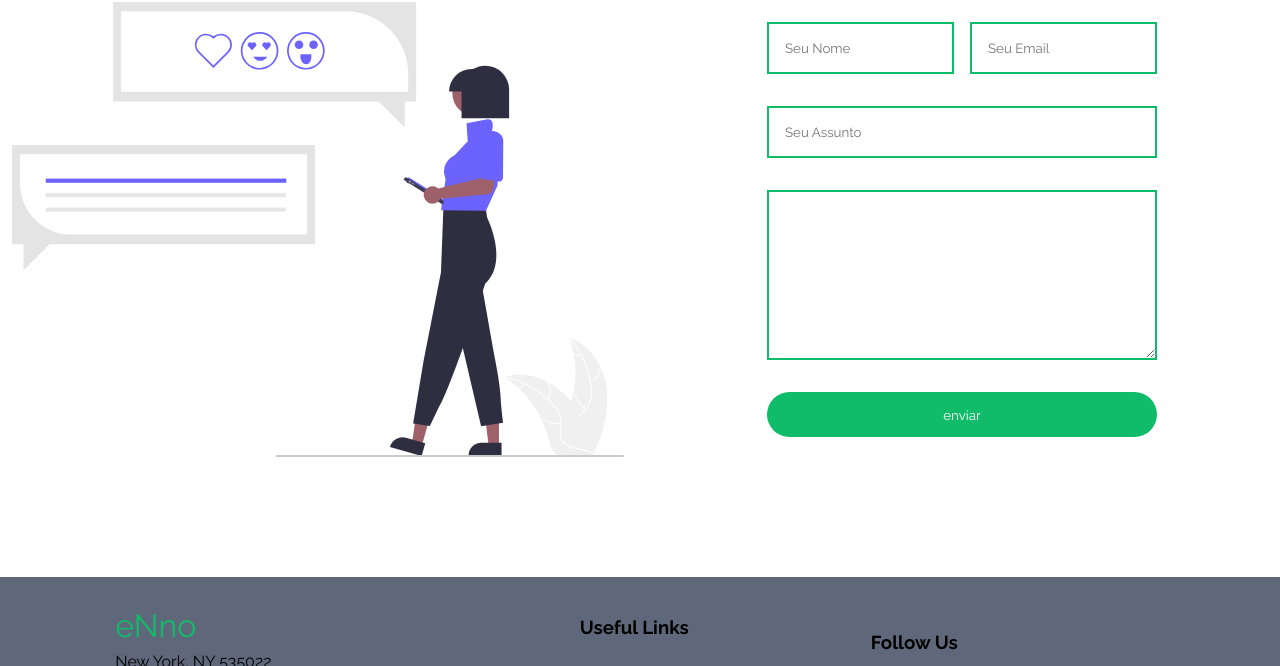
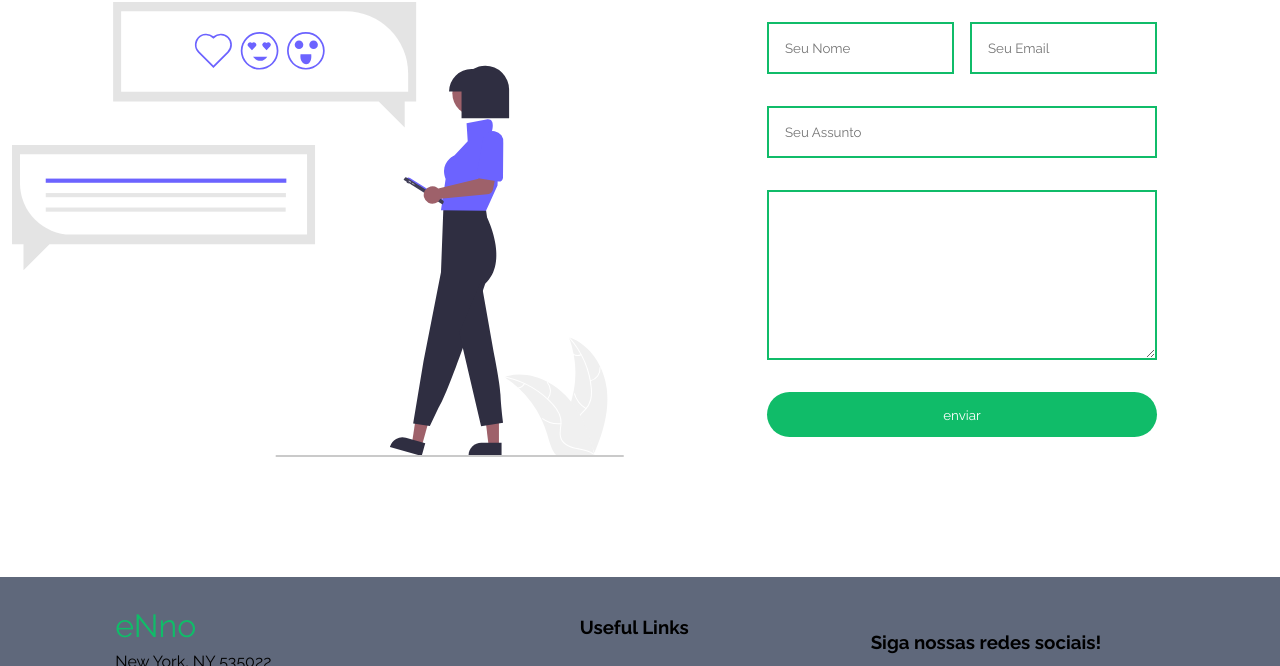
Before and after one commit to custodiobjj97/marketing_digital, a plain HTML site: page index.html in a window 1280 px wide. Shown: the part 2349-3015 px from the top of the page. Drawn offline with Linux system fonts and the light colour scheme.

Commit message:
update 4

```diff
--- a/index.html
+++ b/index.html
@@ -152,7 +152,7 @@
            </div>
 
            <div class="list-footer-icon">
-            <h3>Follow Us</h3>
+            <h3>Siga nossas redes sociais! </h3>
             <p>Cras fermentum odio eu feugiat lide par naso tierra videa magna derita valies</p>
             <div class="icon-box">
                 <i class="fa-brands fa-linkedin"></i>
```
